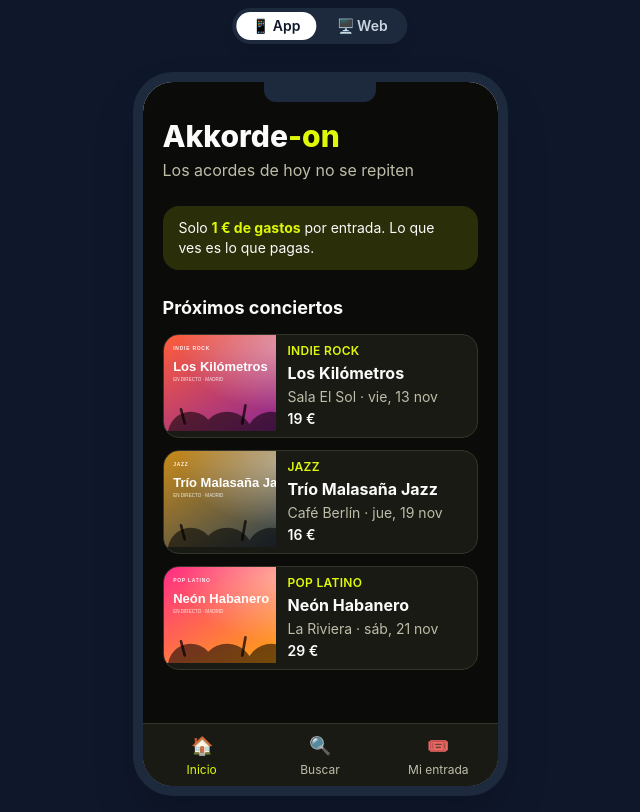
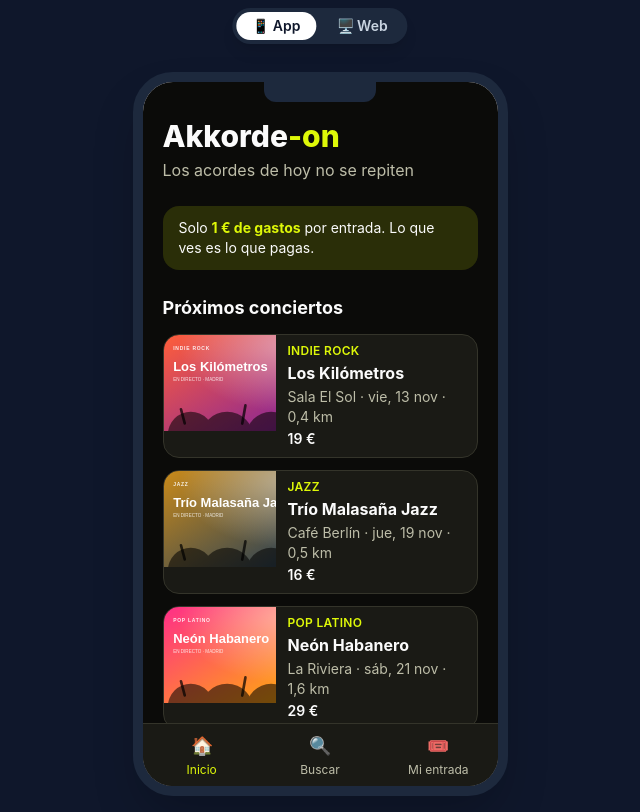
Before and after one commit to Stefan-Trifan/akkorde-on, a React (Vite) app: page / in a window 1280 px wide. Shown: the whole page, without its empty margins (320-960 px from the left). Built offline with nearby package versions, Linux system fonts and the light colour scheme.

Commit message:
add distance filter (1 km, 2 km, all Madrid) from an example location

```diff
--- a/src/app/AppView.jsx
+++ b/src/app/AppView.jsx
@@ -23,6 +23,8 @@ function AppView() {
   const [origen, setOrigen] = useState('inicio')
   // Filtro de la búsqueda; vive aquí para no perderlo al volver de la ficha
   const [genero, setGenero] = useState(TODOS)
+  // Filtro por distancia en km (null = todo Madrid)
+  const [radio, setRadio] = useState(null)
 
   // Abre la ficha del concierto pulsado
   function elegirConcierto(concierto) {
@@ -40,7 +42,15 @@ function AppView() {
     <div className="flex h-full flex-col bg-fondo text-texto">
       <main className="flex-1 overflow-y-auto">
         {pantalla === 'inicio' && <Home onElegir={elegirConcierto} />}
-        {pantalla === 'buscar' && <Search genero={genero} onCambiarGenero={setGenero} onElegir={elegirConcierto} />}
+        {pantalla === 'buscar' && (
+          <Search
+            genero={genero}
+            onCambiarGenero={setGenero}
+            radio={radio}
+            onCambiarRadio={setRadio}
+            onElegir={elegirConcierto}
+          />
+        )}
         {pantalla === 'concierto' && (
           <EventDetail
             concierto={conciertoElegido}
--- a/src/app/ConcertCard.jsx
+++ b/src/app/ConcertCard.jsx
@@ -1,7 +1,10 @@
 import { formatearFecha, formatearPrecio, precioFinal } from './formato.js'
+import { distanciaAConcierto, formatearDistancia } from './distancia.js'
 
 // Tarjeta de un concierto en las listas (inicio y búsqueda)
 function ConcertCard({ concierto, onElegir }) {
+  const distancia = distanciaAConcierto(concierto)
+
   return (
     <button
       type="button"
@@ -14,6 +17,7 @@ function ConcertCard({ concierto, onElegir }) {
         <span className="font-bold text-texto">{concierto.nombre}</span>
         <span className="text-sm text-suave">
           {concierto.sala} · {formatearFecha(concierto.fecha)}
+          {distancia !== null && ` · ${formatearDistancia(distancia)}`}
         </span>
         <span className="text-sm font-semibold text-texto">{formatearPrecio(precioFinal(concierto.precio))}</span>
       </div>
--- a/src/app/Search.jsx
+++ b/src/app/Search.jsx
@@ -1,14 +1,34 @@
 import { conciertos } from '../data/conciertos.js'
+import { UBICACION_EJEMPLO } from '../data/salas.js'
 import ConcertCard from './ConcertCard.jsx'
 import { TODOS } from './formato.js'
+import { RADIOS, estaDentroDelRadio } from './distancia.js'
 
 // ---------- Constantes ----------
 // Lista de géneros sin repetir, sacada de los conciertos
 const GENEROS = [TODOS, ...new Set(conciertos.map((concierto) => concierto.genero))]
 
-// Pantalla 2: buscar conciertos filtrando por tipo de música
-function Search({ genero, onCambiarGenero, onElegir }) {
-  const resultados = genero === TODOS ? conciertos : conciertos.filter((concierto) => concierto.genero === genero)
+// Botón de filtro con forma de pastilla (género o distancia)
+function Chip({ activo, onClick, children }) {
+  return (
+    <button
+      type="button"
+      onClick={onClick}
+      aria-pressed={activo}
+      className={`rounded-full border px-3 py-1.5 text-sm font-medium transition ${
+        activo ? 'border-acento bg-acento text-fondo' : 'border-borde text-suave hover:text-texto'
+      }`}
+    >
+      {children}
+    </button>
+  )
+}
+
+// Pantalla 2: buscar conciertos filtrando por tipo de música y por distancia
+function Search({ genero, onCambiarGenero, radio, onCambiarRadio, onElegir }) {
+  const resultados = conciertos.filter(
+    (concierto) => (genero === TODOS || concierto.genero === genero) && estaDentroDelRadio(concierto, radio),
+  )
 
   return (
     <div className="flex flex-col gap-5 p-5">
@@ -16,24 +36,32 @@ function Search({ genero, onCambiarGenero, onElegir }) {
 
       <div className="flex flex-wrap gap-2">
         {GENEROS.map((opcion) => (
-          <button
-            key={opcion}
-            type="button"
-            onClick={() => onCambiarGenero(opcion)}
-            aria-pressed={genero === opcion}
-            className={`rounded-full border px-3 py-1.5 text-sm font-medium transition ${
-              genero === opcion ? 'border-acento bg-acento text-fondo' : 'border-borde text-suave hover:text-texto'
-            }`}
-          >
+          <Chip key={opcion} activo={genero === opcion} onClick={() => onCambiarGenero(opcion)}>
             {opcion}
-          </button>
+          </Chip>
         ))}
+      </div>
+
+      <div className="flex flex-col gap-2">
+        <p className="text-sm text-suave">📍 Cerca de {UBICACION_EJEMPLO.nombre} (ubicación de ejemplo)</p>
+        <div className="flex flex-wrap gap-2">
+          {RADIOS.map((opcion) => (
+            <Chip key={opcion.texto} activo={radio === opcion.km} onClick={() => onCambiarRadio(opcion.km)}>
+              {opcion.texto}
+            </Chip>
+          ))}
+        </div>
       </div>
 
       <section className="flex flex-col gap-3">
         <p className="text-sm text-suave">
-          {resultados.length} {resultados.length === 1 ? 'concierto' : 'conciertos'} en Madrid
+          {resultados.length} {resultados.length === 1 ? 'concierto' : 'conciertos'}
         </p>
+        {resultados.length === 0 && (
+          <p className="rounded-2xl border border-borde p-4 text-sm text-suave">
+            No hay conciertos con estos filtros. Prueba con más distancia u otro estilo.
+          </p>
+        )}
         {resultados.map((concierto) => (
           <ConcertCard key={concierto.id} concierto={concierto} onElegir={onElegir} />
         ))}
--- /dev/null
+++ b/src/app/distancia.js
@@ -0,0 +1,42 @@
+import { UBICACION_EJEMPLO, salas } from '../data/salas.js'
+
+// ---------- Constantes ----------
+const RADIO_TIERRA_KM = 6371
+// Opciones del filtro por distancia; km null = sin límite
+export const RADIOS = [
+  { km: 1, texto: 'A 1 km' },
+  { km: 2, texto: 'A 2 km' },
+  { km: null, texto: 'Todo Madrid' },
+]
+
+// Pasa grados a radianes
+function aRadianes(grados) {
+  return (grados * Math.PI) / 180
+}
+
+// Distancia en km entre dos puntos del mapa (fórmula del semiverseno)
+function distanciaKm(a, b) {
+  const dLat = aRadianes(b.lat - a.lat)
+  const dLng = aRadianes(b.lng - a.lng)
+  const h = Math.sin(dLat / 2) ** 2 + Math.cos(aRadianes(a.lat)) * Math.cos(aRadianes(b.lat)) * Math.sin(dLng / 2) ** 2
+  return 2 * RADIO_TIERRA_KM * Math.asin(Math.sqrt(h))
+}
+
+// Distancia desde la ubicación de ejemplo hasta la sala del concierto (null si no hay coordenadas)
+export function distanciaAConcierto(concierto) {
+  const sala = salas[concierto.sala]
+  if (!sala) return null
+  return distanciaKm(UBICACION_EJEMPLO, sala)
+}
+
+// ¿Está el concierto dentro del radio elegido?
+export function estaDentroDelRadio(concierto, km) {
+  if (km === null) return true
+  const distancia = distanciaAConcierto(concierto)
+  return distancia !== null && distancia <= km
+}
+
+// Distancia al estilo español: 1.234 → "1,2 km"
+export function formatearDistancia(km) {
+  return `${km.toLocaleString('es-ES', { maximumFractionDigits: 1 })} km`
+}
--- /dev/null
+++ b/src/data/salas.js
@@ -0,0 +1,16 @@
+// Coordenadas de las salas de conciertos.js (aproximadas, sacadas de su dirección)
+// y ubicación de ejemplo del usuario para el filtro por distancia de la demo.
+
+// Ubicación fija de la demo (en la app real saldría del móvil del usuario)
+export const UBICACION_EJEMPLO = { nombre: 'Sol', lat: 40.4169, lng: -3.7035 }
+
+export const salas = {
+  'Sala El Sol': { lat: 40.4197, lng: -3.7016 }, // C/ Jardines, 3
+  'Café Berlín': { lat: 40.4196, lng: -3.7085 }, // C/ Costanilla de los Ángeles, 20
+  'La Riviera': { lat: 40.413, lng: -3.7215 }, // P.º Bajo de la Virgen del Puerto
+  'Galileo Galilei': { lat: 40.4388, lng: -3.7098 }, // C/ Galileo, 100
+  'Sala Copérnico': { lat: 40.4357, lng: -3.7128 }, // C/ Fernández de los Ríos, 67
+  Clamores: { lat: 40.431, lng: -3.701 }, // C/ Alburquerque, 14
+  'Sala But': { lat: 40.4269, lng: -3.7002 }, // C/ Barceló, 11
+  'Teatro Barceló': { lat: 40.4269, lng: -3.7002 }, // C/ Barceló, 11 (mismo edificio que Sala But)
+}
```
